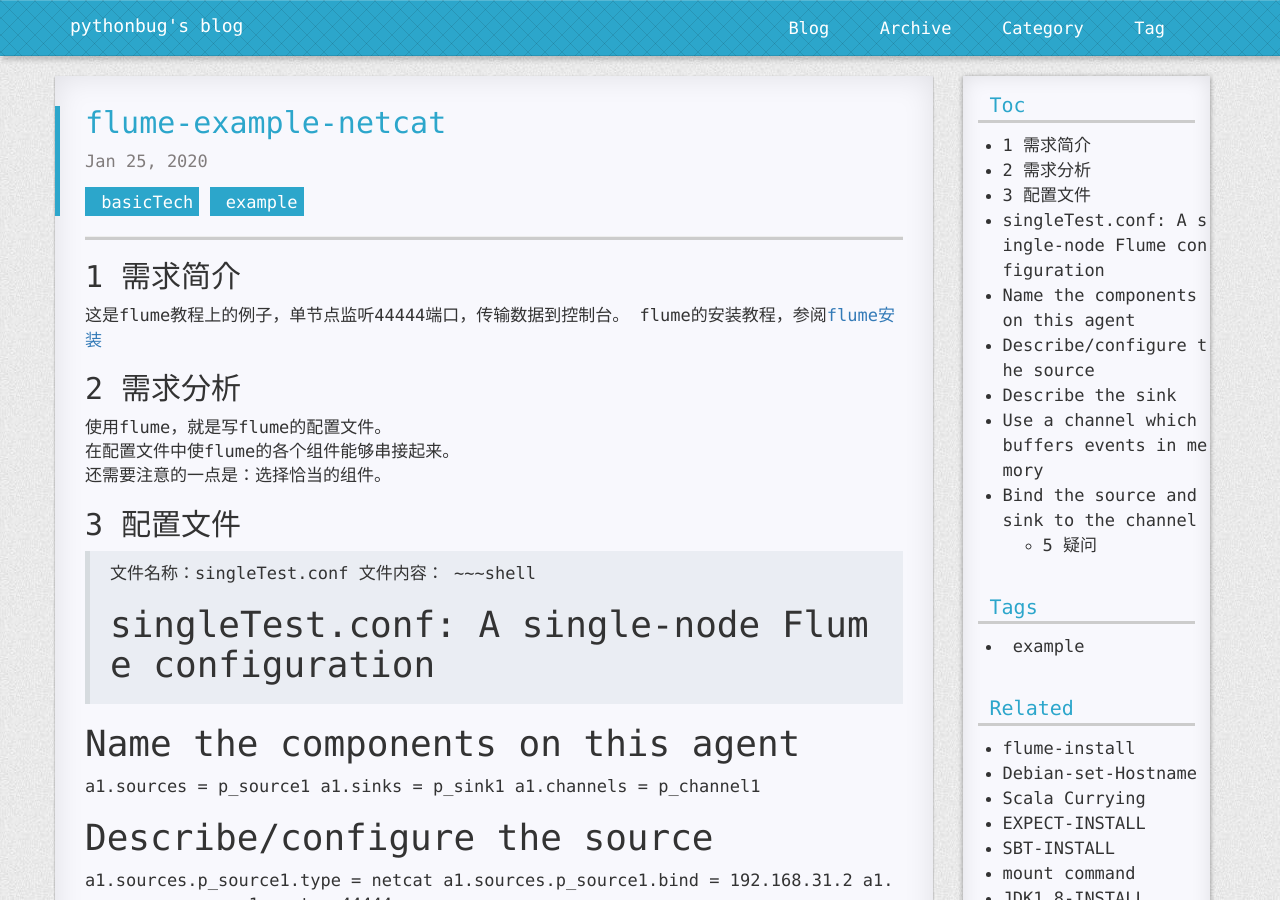
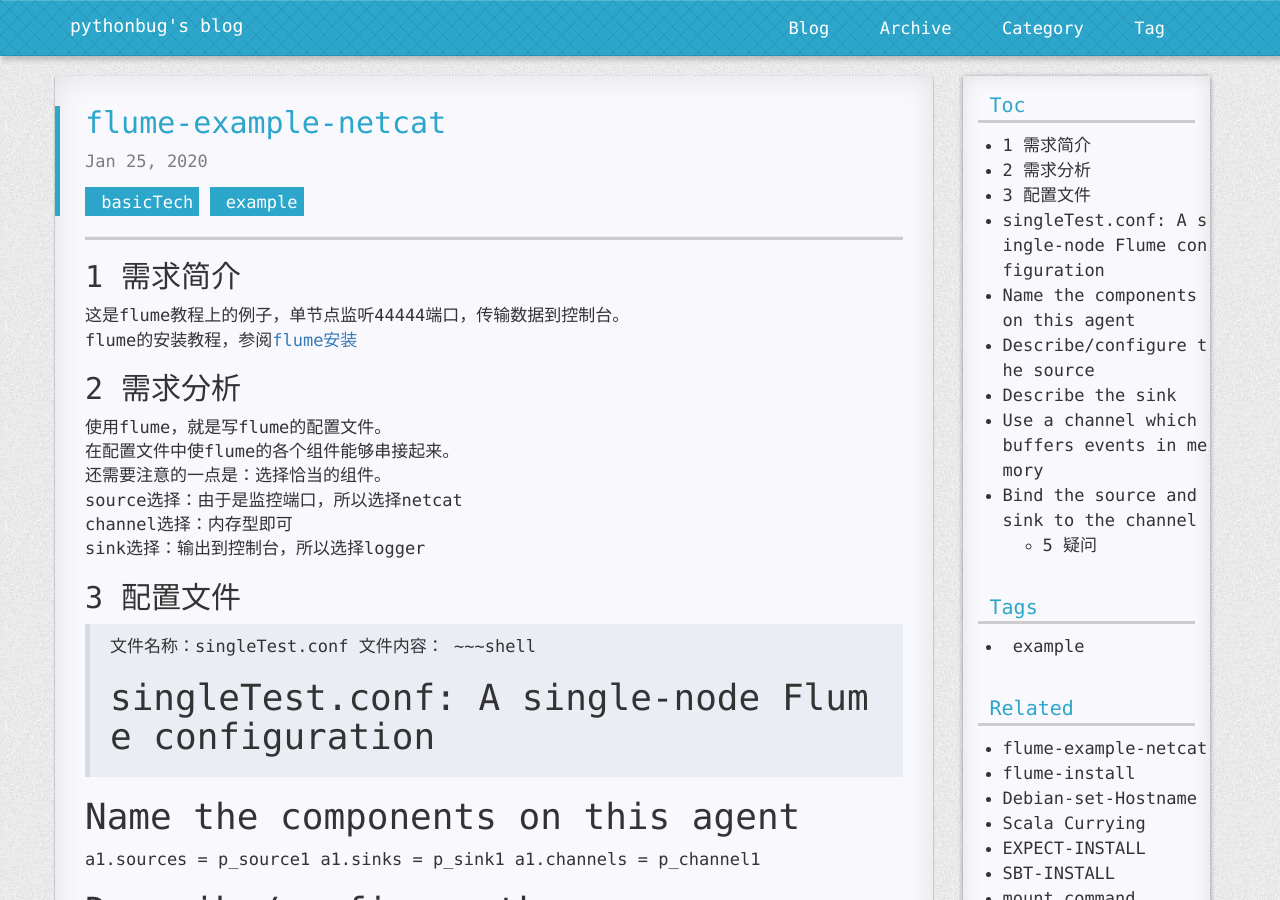
Before and after one commit to pythonbug/pythonbug.github.io, a Jekyll site: the page built from _posts/2020-01-25-flume-example-netcat.md, in a window 1280 px wide and 900 px high. Built offline with Jekyll 4.4.1, drawn with Linux system fonts in a browser that asks for light colours; nearby versions of some CDN libraries; comment, search, counter and statistics services are not loaded; a style sheet for code colours, icons or effects is not loaded.

```diff
--- a/_posts/2020-01-25-flume-example-netcat.md
+++ b/_posts/2020-01-25-flume-example-netcat.md
@@ -10,13 +10,16 @@
 
 
 ## 1 需求简介
-这是flume教程上的例子，单节点监听44444端口，传输数据到控制台。
+这是flume教程上的例子，单节点监听44444端口，传输数据到控制台。<br>
 flume的安装教程，参阅[flume安装](https://www.pythonbug.com/basictech/flume-install/)
 
 ## 2 需求分析
 使用flume，就是写flume的配置文件。<br>
 在配置文件中使flume的各个组件能够串接起来。<br>
 还需要注意的一点是：选择恰当的组件。<br>
+source选择：由于是监控端口，所以选择netcat<br>
+channel选择：内存型即可<br>
+sink选择：输出到控制台，所以选择logger<br>
 
 ## 3 配置文件
 >文件名称：singleTest.conf
```
Also changed, not shown: _posts/2020-01-25-flume-example-exec.md (added, +54 -0 lines).
